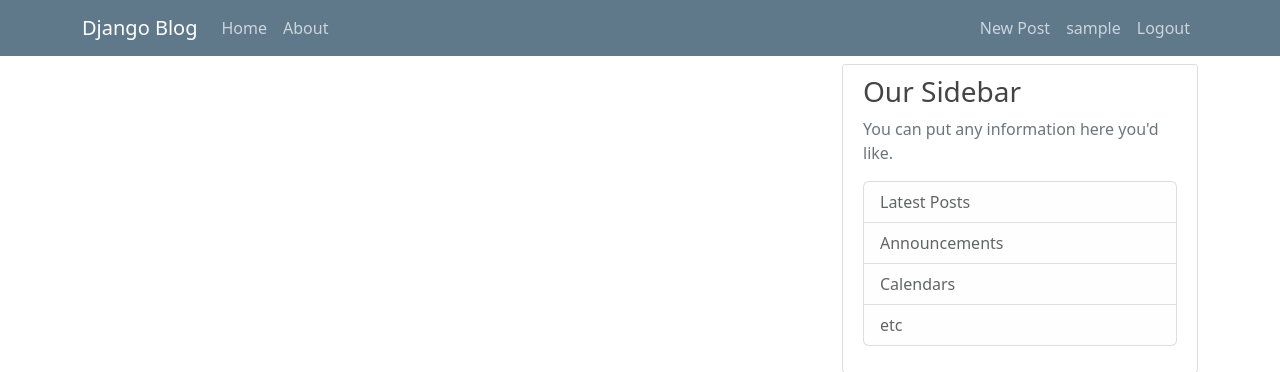
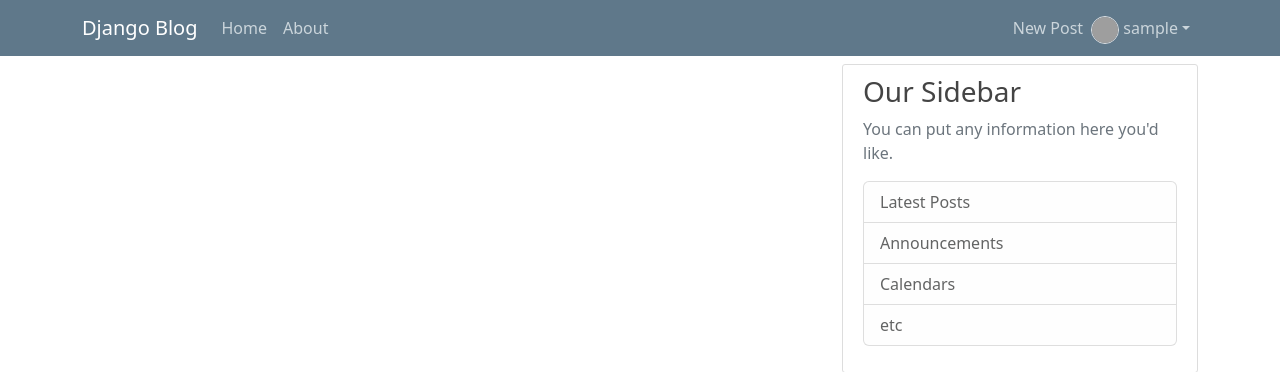
Before and after one commit to fluxink/django_blog, a Django app: page / in a window 1280 px wide. Shown: the top 372 px of the page. Run offline with Django 4.2, Linux system fonts and the light colour scheme; the visitor is signed in with stand-in values (Sample User, id 1); data that the repository does not hold is empty; some libraries are stand-ins or nearby versions; grey boxes are pictures that could not be loaded.

Commit message:
edit nav bar

```diff
--- a/django_blog_tutorial/blog/static/blog/main.css
+++ b/django_blog_tutorial/blog/static/blog/main.css
@@ -223,3 +223,8 @@ a.article-title:hover {
 .btn.disabled, .btn:disabled, fieldset:disabled .btn {
   opacity: 1 !important;
 }
+
+.nav-link-profile {
+  display: inline-block !important;
+  padding-left: 0px !important;
+}
--- a/django_blog_tutorial/blog/templates/blog/base.html
+++ b/django_blog_tutorial/blog/templates/blog/base.html
@@ -10,7 +10,10 @@
     <link rel="shortcut icon" type="image/png" href="{% static 'favicon.ico' %}"/>
     <!-- Bootstrap CSS -->
     <link href="https://cdn.jsdelivr.net/npm/bootstrap@5.2.0-beta1/dist/css/bootstrap.min.css" rel="stylesheet" integrity="sha384-0evHe/X+R7YkIZDRvuzKMRqM+OrBnVFBL6DOitfPri4tjfHxaWutUpFmBp4vmVor" crossorigin="anonymous">
-
+    <script src="https://code.jquery.com/jquery-3.3.1.slim.min.js" integrity="sha384-q8i/X+965DzO0rT7abK41JStQIAqVgRVzpbzo5smXKp4YfRvH+8abtTE1Pi6jizo" crossorigin="anonymous"></script>
+    <script src="https://cdn.jsdelivr.net/npm/@popperjs/core@2.11.5/dist/umd/popper.min.js" integrity="sha384-Xe+8cL9oJa6tN/veChSP7q+mnSPaj5Bcu9mPX5F5xIGE0DVittaqT5lorf0EI7Vk" crossorigin="anonymous"></script>
+    <script src="https://maxcdn.bootstrapcdn.com/bootstrap/4.0.0/js/bootstrap.min.js" integrity="sha384-JZR6Spejh4U02d8jOt6vLEHfe/JQGiRRSQQxSfFWpi1MquVdAyjUar5+76PVCmYl" crossorigin="anonymous"></script>
+    <script src="https://cdn.jsdelivr.net/npm/bootstrap@5.2.0-beta1/dist/js/bootstrap.min.js" integrity="sha384-kjU+l4N0Yf4ZOJErLsIcvOU2qSb74wXpOhqTvwVx3OElZRweTnQ6d31fXEoRD1Jy" crossorigin="anonymous"></script>
     {% if title %}
         <title>Django Blog - {{ title }}</title>
     {% else %}
@@ -40,11 +43,15 @@
                 <li class="nav-item">
                   <a class="nav-link" href="{% url 'post-create' %}">New Post</a>
                 </li>
-                <li class="nav-item">
-                  <a class="nav-link" href="{% url 'profile' %}">{{ user.username }}</a>
-                </li>
-                <li class="nav-item">
-                  <a class="nav-link" href="{% url 'logout' %}">Logout</a>
+                <li class="nav-item dropdown">
+                    <img class="rounded-circle border comment-img" src="{{ user.profile.image.url }}" alt="">
+                    <a class="nav-link nav-link-profile text-decoration-none dropdown-toggle" href="#" id="navbarDropdown" role="button" data-bs-toggle="dropdown" aria-expanded="false">{{ user.username }}</a>
+                    <ul class="dropdown-menu" aria-labelledby="navbarDropdown">
+                      <li><a class="dropdown-item" href="{% url 'profile-settings' %}">Settings</a></li>
+                      <li><a class="dropdown-item" href="#">Another action</a></li>
+                      <li><hr class="dropdown-divider"></li>
+                      <li><a class="dropdown-item" href="{% url 'logout' %}">Logout</a></li>
+                    </ul>
                 </li>
                 {% else %}
                 <li class="nav-item">
@@ -88,10 +95,10 @@
     </main>
     <script src="{% static 'blog/main.js' %}"></script>
     <!-- Scripts -->
-    <script src="https://code.jquery.com/jquery-3.3.1.slim.min.js" integrity="sha384-q8i/X+965DzO0rT7abK41JStQIAqVgRVzpbzo5smXKp4YfRvH+8abtTE1Pi6jizo" crossorigin="anonymous"></script>
+    <!-- <script src="https://code.jquery.com/jquery-3.3.1.slim.min.js" integrity="sha384-q8i/X+965DzO0rT7abK41JStQIAqVgRVzpbzo5smXKp4YfRvH+8abtTE1Pi6jizo" crossorigin="anonymous"></script> -->
     <!-- <script src="https://cdn.jsdelivr.net/npm/@popperjs/core@2.11.5/dist/umd/popper.min.js" integrity="sha384-Xe+8cL9oJa6tN/veChSP7q+mnSPaj5Bcu9mPX5F5xIGE0DVittaqT5lorf0EI7Vk" crossorigin="anonymous"></script> -->
+    <!-- <script src="https://cdnjs.cloudflare.com/ajax/libs/popper.js/1.12.9/umd/popper.min.js" integrity="sha384-ApNbgh9B+Y1QKtv3Rn7W3mgPxhU9K/ScQsAP7hUibX39j7fakFPskvXusvfa0b4Q" crossorigin="anonymous"></script> -->
     <!-- <script src="https://cdn.jsdelivr.net/npm/bootstrap@5.2.0-beta1/dist/js/bootstrap.min.js" integrity="sha384-kjU+l4N0Yf4ZOJErLsIcvOU2qSb74wXpOhqTvwVx3OElZRweTnQ6d31fXEoRD1Jy" crossorigin="anonymous"></script> -->
-    <script src="https://cdnjs.cloudflare.com/ajax/libs/popper.js/1.12.9/umd/popper.min.js" integrity="sha384-ApNbgh9B+Y1QKtv3Rn7W3mgPxhU9K/ScQsAP7hUibX39j7fakFPskvXusvfa0b4Q" crossorigin="anonymous"></script>
-    <script src="https://maxcdn.bootstrapcdn.com/bootstrap/4.0.0/js/bootstrap.min.js" integrity="sha384-JZR6Spejh4U02d8jOt6vLEHfe/JQGiRRSQQxSfFWpi1MquVdAyjUar5+76PVCmYl" crossorigin="anonymous"></script>
+    <!-- <script src="https://maxcdn.bootstrapcdn.com/bootstrap/4.0.0/js/bootstrap.min.js" integrity="sha384-JZR6Spejh4U02d8jOt6vLEHfe/JQGiRRSQQxSfFWpi1MquVdAyjUar5+76PVCmYl" crossorigin="anonymous"></script> -->
 </body>
 </html>
--- a/django_blog_tutorial/django_blog_tutorial/urls.py
+++ b/django_blog_tutorial/django_blog_tutorial/urls.py
@@ -32,7 +32,7 @@ urlpatterns = [
     path('password-reset/done/', auth_views.PasswordResetDoneView.as_view(template_name='users/password_reset_done.html'), name='password_reset_done'),
     path('password-reset-confirm/<uidb64>/<token>', auth_views.PasswordResetConfirmView.as_view(template_name='users/password_reset_confirm.html'), name='password_reset_confirm'),
 
-    path('profile/', user_views.profile, name='profile'),
+    path('profile/settings/', user_views.profile, name='profile-settings'),
 ]
 
 if settings.DEBUG:
```
